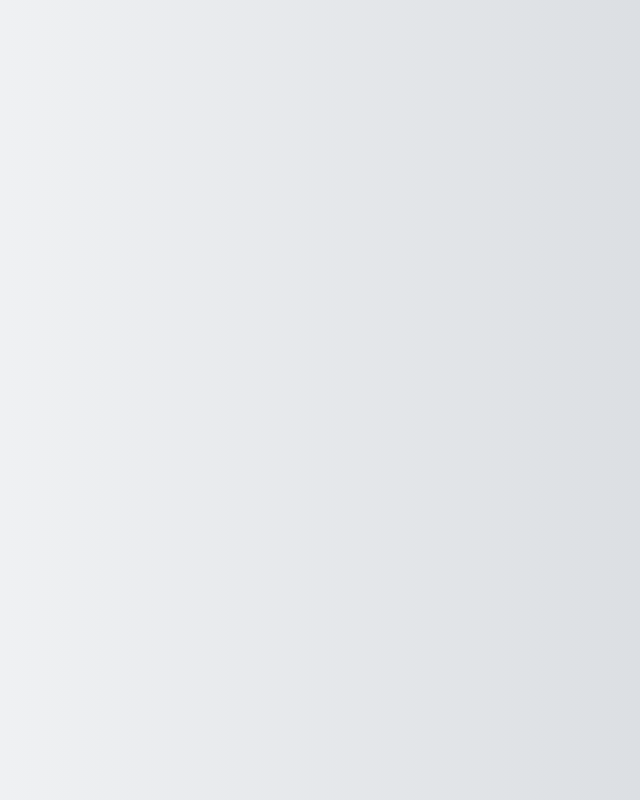
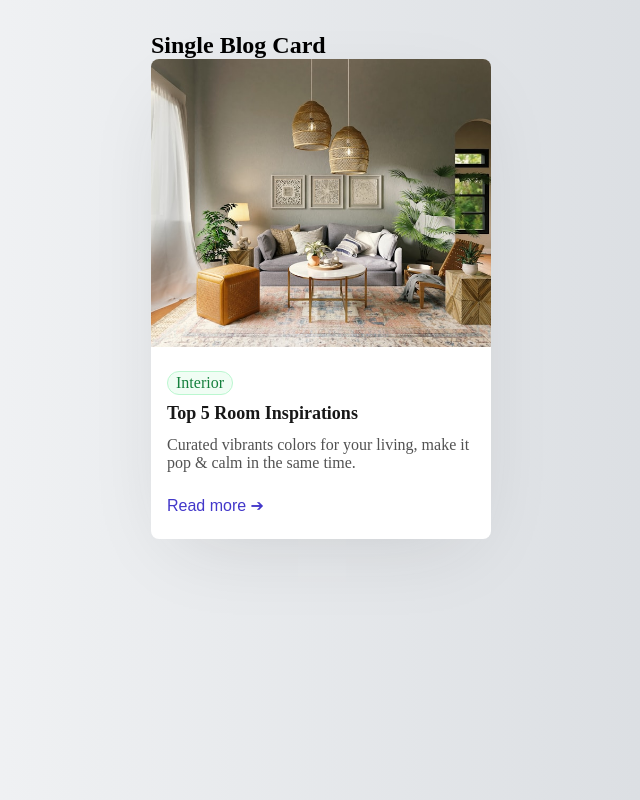
Before and after one commit to EmLopezDev/component-library, a React (Vite) app: page /components/blog-card in a window 1280 px wide. Before the commit this address had no page. Shown: the whole page, without its empty margins (319-959 px from the left). Built offline with nearby package versions, Linux system fonts and the light colour scheme.

Commit message:
feat: added basic blog card component

```diff
--- a/src/App.tsx
+++ b/src/App.tsx
@@ -5,6 +5,7 @@ import Home from "./pages/HomePage/HomePage.tsx";
 const TestimonialCardPage = lazy(
     () => import("./pages/TestimonialCardPage/TestimonialCardPage.tsx"),
 );
+const BlogCardPage = lazy(() => import("./pages/BlogCardPage/BlogCardPage.tsx"));
 
 const App = () => {
     return (
@@ -19,6 +20,10 @@ const App = () => {
                         path="/components/testimonial-card"
                         element={<TestimonialCardPage />}
                     />
+                    <Route
+                        path="/components/blog-card"
+                        element={<BlogCardPage />}
+                    />
                 </Routes>
             </Suspense>
         </BrowserRouter>
--- /dev/null
+++ b/src/components/blog-card/BlogCard.css
@@ -0,0 +1,80 @@
+.blog__card {
+    --primary-background-color: #ffffff;
+    --secondary-background-color: #f0fdf4;
+    --primary-text-color: #171717;
+    --secondary-text-color: #525252;
+    --badge-text-color: #15803d;
+    --button-text-color: #4338ca;
+    --button-disabled-text-color: #a3a3a3;
+    --primary-border-color: #bbf7d0;
+    --box-shadow: rgba(43, 43, 43, 15%);
+
+    width: 340px;
+    display: flex;
+    flex-direction: column;
+    flex-shrink: 0;
+    overflow: hidden;
+    background-color: var(--primary-background-color);
+    border: none;
+    border-radius: 8px;
+    box-shadow: 0 24px 78.4px -27px var(--box-shadow);
+
+    .blog__card__image {
+        display: block;
+        width: 100%;
+        aspect-ratio: 340 / 288;
+        object-fit: cover;
+        object-position: center;
+    }
+
+    .blog__card__content {
+        padding: 24px 16px;
+        display: flex;
+        flex-direction: column;
+        gap: 12px;
+
+        .blog__card__content__header {
+            display: flex;
+            flex-direction: column;
+            gap: 8px;
+
+            .blog__card__badge {
+                width: fit-content;
+                color: var(--badge-text-color);
+                background-color: var(--secondary-background-color);
+                border: 1px solid var(--primary-border-color);
+                border-radius: 9999px;
+                padding: 2px 8px;
+            }
+
+            .blog__card__title {
+                font-size: 1.125rem;
+                font-weight: 600;
+                color: var(--primary-text-color);
+            }
+        }
+
+        .blog__card__content__body {
+            display: flex;
+            flex-direction: column;
+            gap: 24px;
+
+            .blog__card__text {
+                font-size: 1rem;
+                color: var(--secondary-text-color);
+            }
+
+            .blog__card__button {
+                font-size: 1rem;
+                width: fit-content;
+                border: none;
+                background-color: transparent;
+                color: var(--button-text-color);
+            }
+
+            .blog__card__button:disabled {
+                color: var(--button-disabled-text-color);
+            }
+        }
+    }
+}
--- /dev/null
+++ b/src/components/blog-card/BlogCard.tsx
@@ -0,0 +1,33 @@
+import "./BlogCard.css";
+
+export type BlogCardProps = {
+    id: number;
+    category: string;
+    imgUrl: string;
+    title: string;
+    bodyText: string;
+};
+
+const BlogCard = ({ category, imgUrl, title, bodyText }: BlogCardProps) => {
+    return (
+        <article className="blog__card">
+            <img
+                className="blog__card__image"
+                src={imgUrl}
+                alt={`${title} image`}
+            />
+            <div className="blog__card__content">
+                <div className="blog__card__content__header">
+                    <span className="blog__card__badge">{category}</span>
+                    <span className="blog__card__title">{title}</span>
+                </div>
+                <div className="blog__card__content__body">
+                    <p className="blog__card__text">{bodyText}</p>
+                    <button className="blog__card__button">Read more &#x2794;</button>
+                </div>
+            </div>
+        </article>
+    );
+};
+
+export default BlogCard;
--- /dev/null
+++ b/src/components/blog-card/blog-data.ts
@@ -0,0 +1,12 @@
+import { type BlogCardProps } from "./BlogCard";
+import livingRoom from "../../assets/blog-card/spacejoy.jpg";
+
+export const blogCardData: BlogCardProps[] = [
+    {
+        id: 1,
+        category: "Interior",
+        imgUrl: livingRoom,
+        title: "Top 5 Room Inspirations",
+        bodyText: "Curated vibrants colors for your living, make it pop & calm in the same time.",
+    },
+];
--- /dev/null
+++ b/src/pages/BlogCardPage/BlogCardPage.tsx
@@ -0,0 +1,21 @@
+import BlogCard from "../../components/blog-card/BlogCard";
+import { blogCardData } from "../../components/blog-card/blog-data";
+
+const firstBlock = blogCardData[0];
+
+const BlogCardPage = () => {
+    return (
+        <section>
+            <h2>Single Blog Card</h2>
+            <BlogCard
+                id={firstBlock.id}
+                imgUrl={firstBlock.imgUrl}
+                category={firstBlock.category}
+                title={firstBlock.title}
+                bodyText={firstBlock.bodyText}
+            />
+        </section>
+    );
+};
+
+export default BlogCardPage;
--- a/src/pages/HomePage/HomePage.tsx
+++ b/src/pages/HomePage/HomePage.tsx
@@ -8,6 +8,9 @@ const Home = () => {
                 <li>
                     <Link to="/components/testimonial-card">Testimonial Card</Link>
                 </li>
+                <li>
+                    <Link to="/components/blog-card">Blog Card</Link>
+                </li>
             </ul>
         </section>
     );
--- a/src/pages/TestimonialCardPage/TestimonialCardPage.tsx
+++ b/src/pages/TestimonialCardPage/TestimonialCardPage.tsx
@@ -1,5 +1,5 @@
 import TestimonialCard from "../../components/testimonial-card/TestimonialCard";
-import { testimonialCardData } from "../../components/testimonial-card/data";
+import { testimonialCardData } from "../../components/testimonial-card/testimonial-data";
 import "./TestimonialCardPage.css";
 
 const singelCardData = testimonialCardData[2];
```
Also changed, not shown: src/assets/blog-card/spacejoy.jpg (renamed from src/assets/blog-card/spacejoy-YqFz7UMm8qE-unsplash.jpg), src/components/testimonial-card/testimonial-data.ts (renamed from src/components/testimonial-card/data.ts), src/pages/BlogCardPage/BlogCardPage.css (added).
